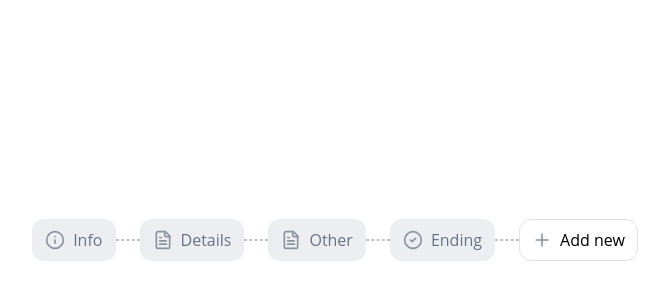
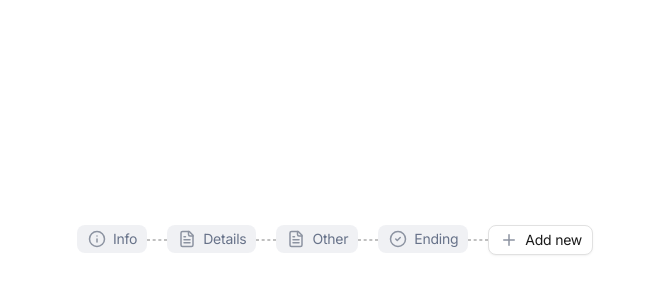
Before and after one commit to acdvs/react-page-selector, a Next.js app: page / in a window 1280 px wide. Shown: the part 160-460 px from the top of the page, without its empty margins (305-974 px from the left). Built offline with nearby package versions, Linux system fonts and the light colour scheme.

Commit message:
Improve styles

```diff
--- a/src/app/globals.css
+++ b/src/app/globals.css
@@ -2,11 +2,13 @@
 
 :root {
   --background: #ffffff;
-  --background-muted: #eceef1;
+  --background-muted: #9da4b2;
+  --background-border: #e1e1e1;
 
   --foreground: #1a1a1a;
   --foreground-muted: #677289;
-  --foreground-border: #e1e1e1;
+  --foreground-border: #c0c0c0;
+  --foreground-icon: #8C93A1;
 
   --action-primary: #2f72e2;
   --action-destructive: #ef494f;
@@ -17,10 +19,12 @@
 @theme inline {
   --color-background: var(--background);
   --color-background-muted: var(--background-muted);
+  --color-background-border: var(--background-border);
 
   --color-foreground: var(--foreground);
   --color-foreground-muted: var(--foreground-muted);
   --color-foreground-border: var(--foreground-border);
+  --color-foreground-icon: var(--foreground-icon);
 
   --color-action-primary: var(--action-primary);
   --color-action-destructive: var(--action-destructive);
@@ -31,5 +35,8 @@
 body {
   background: var(--background);
   color: var(--foreground);
-  font-family: "Open Sans", Arial, Helvetica, sans-serif;
 }
+
+@utility basic-shadow {
+  box-shadow: 0 1px 1px 0 rgb(0 0 0 / 0.02), 0 1px 3px 0 rgb(0 0 0 / 0.04);
+}
--- a/src/app/layout.tsx
+++ b/src/app/layout.tsx
@@ -1,4 +1,9 @@
+import { Inter } from 'next/font/google';
+import { tw } from '@/utils';
+
 import './globals.css';
+
+const inter = Inter({ subsets: ['latin'], display: 'swap' });
 
 export default function RootLayout({
   children,
@@ -7,7 +12,7 @@ export default function RootLayout({
 }>) {
   return (
     <html lang="en">
-      <body>{children}</body>
+      <body className={tw(inter.className, '-tracking-[0.015em]')}>{children}</body>
     </html>
   );
 }
--- a/src/components/button.tsx
+++ b/src/components/button.tsx
@@ -18,8 +18,8 @@ import {
   ContextMenu,
   ContextMenuContent,
   ContextMenuItem,
-  ContextMenuLabel,
   ContextMenuSeparator,
+  ContextMenuTitle,
   ContextMenuTrigger,
 } from './context-menu';
 import Draggable from './draggable';
@@ -48,20 +48,22 @@ function Button({
     <button
       className={tw(
         active
-          ? 'text-black bg-white border-foreground-border focus:border-blue-500 focus:outline-2 focus:outline-blue-200'
-          : 'text-foreground-muted bg-background-muted border-transparent hover:bg-[#d9dce1]',
-        'relative px-3 py-2 flex shrink-0 items-center gap-2 rounded-xl border-1 cursor-pointer',
+          ? 'text-foreground bg-background border-[0.5px] border-background-border focus:border-action-primary focus:outline-action-primary/25 focus:outline-[1.5px] basic-shadow'
+          : 'text-foreground-muted bg-background-muted/15 hover:bg-background-muted/35',
+        'relative px-[10px] py-1 flex shrink-0 items-center gap-[6px] rounded-lg text-sm cursor-pointer',
       )}
       {...props}
     >
       <Icon
         className={tw(
-          active && isToggle ? 'stroke-orange' : 'stroke-[#8c93a1]',
-          'w-[20px]',
+          active && isToggle ? 'stroke-orange' : 'stroke-foreground-icon',
+          'size-[20px] p-[1px]',
         )}
       />
       {label}
-      {active && isToggle && <EllipsisVertical className="stroke-[#9da4b2]" />}
+      {active && isToggle && (
+        <EllipsisVertical className="size-4 stroke-background-muted" />
+      )}
     </button>
   );
 }
@@ -81,8 +83,8 @@ function PageButton({
           <Button {...props} />
         </Draggable>
       </ContextMenuTrigger>
-      <ContextMenuContent className="absolute w-40">
-        <ContextMenuLabel className="font-semibold text-md">Settings</ContextMenuLabel>
+      <ContextMenuContent className="w-60">
+        <ContextMenuTitle>Settings</ContextMenuTitle>
         <ContextMenuSeparator />
         <ContextMenuItem>
           <Flag className="fill-action-primary stroke-action-primary" />
@@ -100,7 +102,7 @@ function PageButton({
           <Copy />
           Duplicate
         </ContextMenuItem>
-        <ContextMenuSeparator />
+        <ContextMenuSeparator className="mx-3" />
         <ContextMenuItem variant="destructive">
           <Trash2 />
           Delete
--- a/src/components/context-menu.tsx
+++ b/src/components/context-menu.tsx
@@ -37,7 +37,7 @@ function ContextMenuContent({
       <ContextMenuPrimitive.Content
         data-slot="context-menu-content"
         className={tw(
-          'bg-background text-foreground data-[state=open]:animate-in data-[state=closed]:animate-out data-[state=closed]:fade-out-0 data-[state=open]:fade-in-0 data-[state=closed]:zoom-out-95 data-[state=open]:zoom-in-95 data-[side=bottom]:slide-in-from-top-2 data-[side=left]:slide-in-from-right-2 data-[side=right]:slide-in-from-left-2 data-[side=top]:slide-in-from-bottom-2 z-50 overflow-x-hidden overflow-y-auto rounded-md border border-foreground-border p-1 shadow-md',
+          'bg-background text-foreground pb-2 data-[state=open]:animate-in data-[state=closed]:animate-out data-[state=closed]:fade-out-0 data-[state=open]:fade-in-0 data-[state=closed]:zoom-out-95 data-[state=open]:zoom-in-95 data-[side=bottom]:slide-in-from-top-2 data-[side=left]:slide-in-from-right-2 data-[side=right]:slide-in-from-left-2 data-[side=top]:slide-in-from-bottom-2 z-50 overflow-x-hidden overflow-y-auto rounded-xl border-[0.5px] border-background-border basic-shadow',
           className,
         )}
         {...props}
@@ -61,7 +61,7 @@ function ContextMenuItem({
       data-inset={inset}
       data-variant={variant}
       className={tw(
-        "focus:bg-background-muted cursor-pointer focus:text-foreground data-[variant=destructive]:text-action-destructive data-[variant=destructive]:focus:bg-action-destructive/10 dark:data-[variant=destructive]:focus:bg-action-destructive/10 data-[variant=destructive]:focus:text-action-destructive data-[variant=destructive]:*:[svg]:!text-action-destructive [&_svg:not([class*='text-'])]:text-foreground-muted relative flex items-center gap-2 rounded-sm px-2 py-1.5 text-sm outline-hidden select-none data-[disabled]:pointer-events-none data-[disabled]:opacity-50 data-[inset]:pl-8 [&_svg]:pointer-events-none [&_svg]:shrink-0 [&_svg:not([class*='size-'])]:size-4",
+        "focus:bg-background-muted/10 cursor-pointer focus:text-foreground data-[variant=destructive]:text-action-destructive data-[variant=destructive]:focus:bg-action-destructive/10 dark:data-[variant=destructive]:focus:bg-action-destructive/10 data-[variant=destructive]:focus:text-action-destructive data-[variant=destructive]:*:[svg]:!text-action-destructive [&_svg:not([class*='text-'])]:text-foreground-muted relative flex items-center gap-2 rounded-sm mx-1 px-2 py-[7px] text-sm leading-4 outline-hidden select-none data-[disabled]:pointer-events-none data-[disabled]:opacity-50 data-[inset]:pl-8 [&_svg]:pointer-events-none [&_svg]:shrink-0 [&_svg:not([class*='size-'])]:size-4",
         className,
       )}
       {...props}
@@ -69,7 +69,7 @@ function ContextMenuItem({
   );
 }
 
-function ContextMenuLabel({
+function ContextMenuTitle({
   className,
   inset,
   ...props
@@ -81,7 +81,7 @@ function ContextMenuLabel({
       data-slot="context-menu-label"
       data-inset={inset}
       className={tw(
-        'text-foreground px-2 py-1.5 text-sm font-medium data-[inset]:pl-8',
+        'text-foreground p-3 pb-2 text-md font-semibold data-[inset]:pl-8',
         className,
       )}
       {...props}
@@ -96,7 +96,7 @@ function ContextMenuSeparator({
   return (
     <ContextMenuPrimitive.Separator
       data-slot="context-menu-separator"
-      className={tw('bg-foreground-border -mx-1 my-1 h-px', className)}
+      className={tw('bg-background-border my-1 h-[0.5px]', className)}
       {...props}
     />
   );
@@ -107,8 +107,8 @@ export {
   ContextMenuTrigger,
   ContextMenuContent,
   ContextMenuItem,
-  ContextMenuLabel,
   ContextMenuSeparator,
+  ContextMenuTitle,
   ContextMenuGroup,
   ContextMenuPortal,
 };
--- a/src/components/separator.tsx
+++ b/src/components/separator.tsx
@@ -11,8 +11,8 @@ function Separator({
   children?: React.ReactNode;
 }) {
   return (
-    <div className={tw('w-6 flex items-center', className)}>
-      <div className="w-full border-1 border-[#c0c0c0] border-dashed" />
+    <div className={tw('w-5 flex items-center', className)}>
+      <div className="w-full border-1 border-foreground-border border-dashed" />
       {children}
     </div>
   );
@@ -20,14 +20,12 @@ function Separator({
 
 function PageSeparator({ addPage }: { addPage: () => void }) {
   return (
-    <Separator className="hover:w-16 relative transition-[width] group">
+    <Separator className="hover:w-14 relative transition-[width] group">
       <button
-        className="absolute left-1/2 -translate-x-1/2 cursor-pointer hidden group-hover:block"
+        className="absolute left-1/2 -translate-x-1/2 cursor-pointer bg-background rounded-full size-4 justify-center items-center border-[0.5px] border-background-border basic-shadow hidden group-hover:flex"
         onClick={addPage}
       >
-        <div className="bg-background rounded-full size-5 flex items-center justify-center border-1 border-foreground-border">
-          <Plus className="w-[12px]" />
-        </div>
+        <Plus className="size-2" />
       </button>
     </Separator>
   );
```
